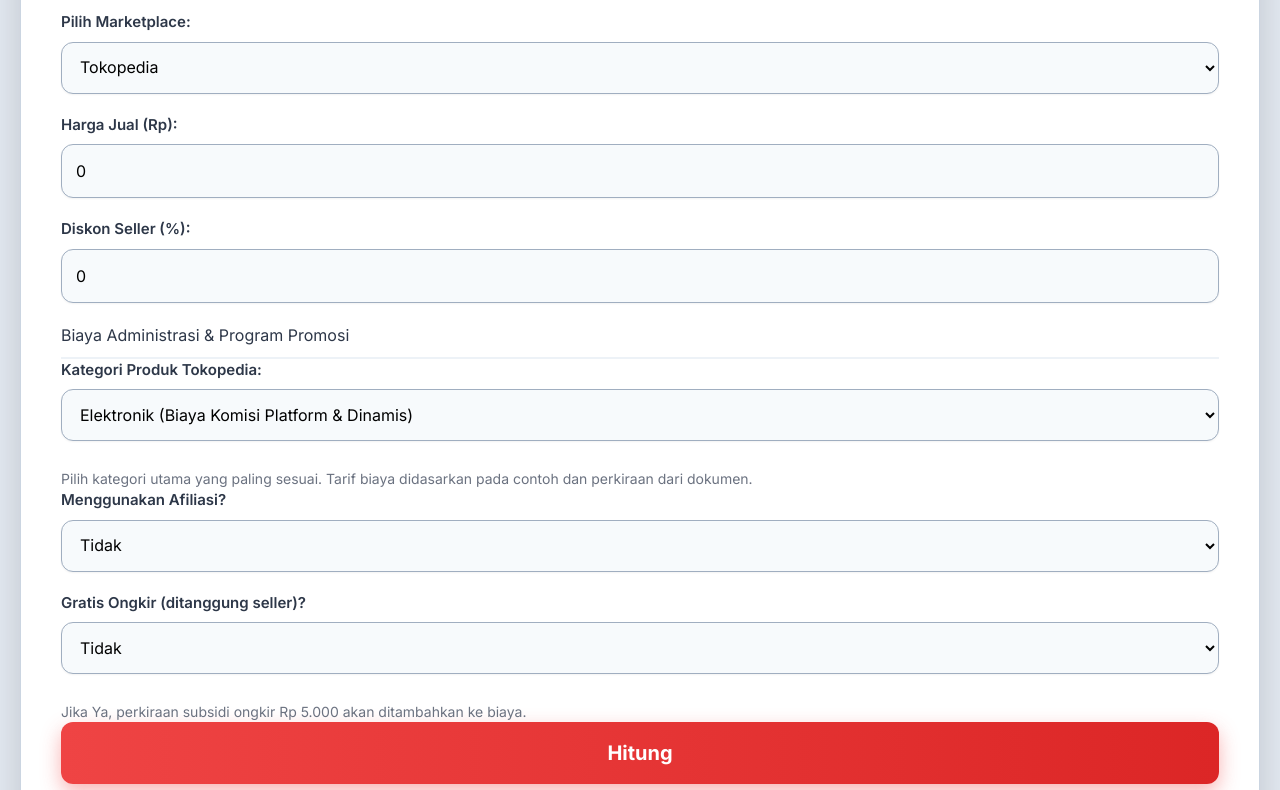
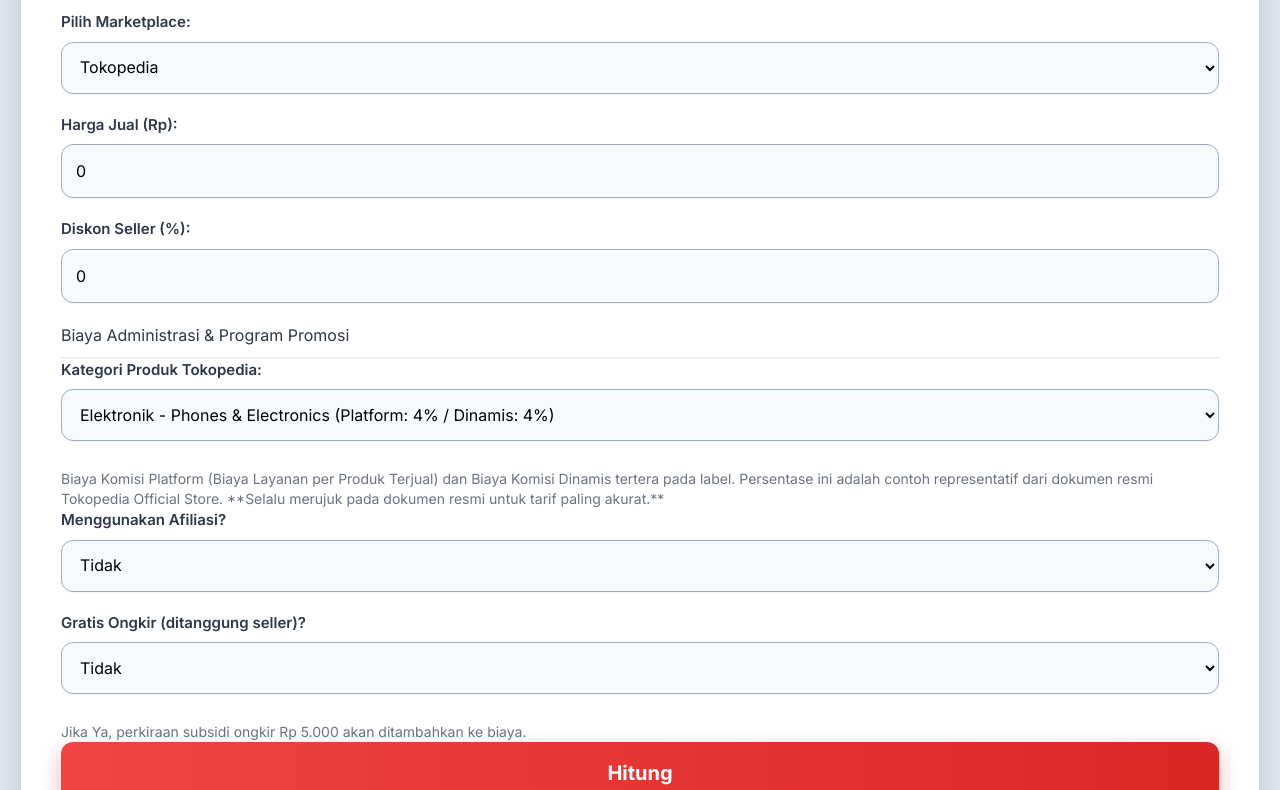
Before and after one commit to ikiytech/Kalkulator-Tokopedia-TikTokShop, a plain HTML site: page index.html in a window 1280 px wide. Shown: the part 187-977 px from the top of the page. Drawn offline with nearby package versions, Linux system fonts and the light colour scheme.

Commit message:
Update index.html

```diff
--- a/index.html
+++ b/index.html
@@ -221,7 +221,7 @@
 <body>
     <div class="container">
         <div class="shopee-link">
-            <a href="shopee.html">Mau Pindah Ke Kalkulator Shopee?</a>
+            <a href="shopee.html">Kalkulator Shopee?</a>
         </div>
         <h1>Kalkulator Biaya Penjual</h1>
         <p class="info-text">Tokopedia & TikTok Shop <span class="branding-text">by ikiytech</span></p>
@@ -248,12 +248,39 @@
             <h2>Biaya Administrasi & Program Promosi</h2>
             <label for="tokopedia-category">Kategori Produk Tokopedia:</label>
             <select id="tokopedia-category" class="shadow-sm">
-                <option value="elektronik">Elektronik (Biaya Komisi Platform & Dinamis)</option>
-                <option value="fashion">Fashion (Biaya Komisi Platform & Dinamis)</option>
-                <option value="fmcg">FMCG (Biaya Komisi Platform & Dinamis)</option>
-                <option value="gayahidup">Gaya Hidup (Biaya Komisi Platform & Dinamis)</option>
+                <option value="elektronik_phones_electronics">Elektronik - Phones & Electronics (Platform: 4% / Dinamis: 4%)</option>
+                <option value="elektronik_household_appliances">Elektronik - Household Appliances (Platform: 6% / Dinamis: 4%)</option>
+                <option value="elektronik_computers_office">Elektronik - Computers & Office Equipment (Platform: 4% / Dinamis: 4%)</option>
+                <option value="elektronik_automotive_motorcycle">Elektronik - Automotive & Motorcycle (Platform: 8.5% / Dinamis: 5.5%)</option>
+                <option value="elektronik_virtual_products">Elektronik - Virtual Products (Platform: 4% / Dinamis: 4%)</option>
+
+                <option value="fashion_jewelry_accessories">Fashion - Jewelry Accessories & Derivatives (Platform: 6% / Dinamis: 4%)</option>
+                <option value="fashion_shoes">Fashion - Shoes (Platform: 7.5% / Dinamis: 5%)</option>
+                <option value="fashion_menswear_underwear">Fashion - Menswear & Underwear (Platform: 7.5% / Dinamis: 5%)</option>
+                <option value="fashion_womenswear_underwear">Fashion - Womenswear & Underwear (Platform: 7.5% / Dinamis: 5.5%)</option>
+                <option value="fashion_muslim_fashion">Fashion - Muslim Fashion (Platform: 7.5% / Dinamis: 5.5%)</option>
+                <option value="fashion_luggage_bags">Fashion - Luggage & Bags (Platform: 7.5% / Dinamis: 5.5%)</option>
+                <option value="fashion_sports_outdoor">Fashion - Sports & Outdoor (Platform: 7.5% / Dinamis: 6%)</option>
+                <option value="fashion_fashion_accessories">Fashion - Fashion Accessories (Platform: 7.5% / Dinamis: 6%)</option>
+
+                <option value="fmcg_kids_fashion">FMCG - Kids' Fashion (Platform: 4% / Dinamis: 4%)</option>
+                <option value="fmcg_health">FMCG - Health (Platform: 4% / Dinamis: 4%)</option>
+                <option value="fmcg_beauty_personal_care">FMCG - Beauty & Personal Care (Platform: 4% / Dinamis: 4%)</option>
+                <option value="fmcg_baby_maternity">FMCG - Baby & Maternity (Platform: 4% / Dinamis: 4%)</option>
+                <option value="fmcg_food_beverages">FMCG - Food & Beverages (Platform: 8.5% / Dinamis: 5%)</option>
+
+                <option value="lifestyle_books_magazines_audio">Lifestyle - Books, Magazines & Audio (Platform: 4% / Dinamis: 5%)</option>
+                <option value="lifestyle_toys_hobbies">Lifestyle - Toys & Hobbies (Platform: 6% / Dinamis: 6%)</option>
+                <option value="lifestyle_pet_supplies">Lifestyle - Pet Supplies (Platform: 6% / Dinamis: 6%)</option>
+                <option value="lifestyle_collectibles">Lifestyle - Collectibles (Platform: 6% / Dinamis: 6%)</option>
+                <option value="lifestyle_textiles_soft_furnishings">Lifestyle - Textiles & Soft Furnishings (Platform: 4% / Dinamis: 5%)</option>
+                <option value="lifestyle_furniture">Lifestyle - Furniture (Platform: 4% / Dinamis: 5%)</option>
+                <option value="lifestyle_tools_hardware">Lifestyle - Tools & Hardware (Platform: 6% / Dinamis: 5.5%)</option>
+                <option value="lifestyle_home_improvement">Lifestyle - Home Improvement (Platform: 6% / Dinamis: 5.5%)</option>
+                <option value="lifestyle_kitchenware">Lifestyle - Kitchenware (Platform: 6% / Dinamis: 6%)</option>
+                <option value="lifestyle_home_supplies">Lifestyle - Home Supplies (Platform: 6% / Dinamis: 6%)</option>
             </select>
-            <p class="text-sm text-gray-500 mt-2">Pilih kategori utama yang paling sesuai. Tarif biaya didasarkan pada contoh dan perkiraan dari dokumen.</p>
+            <p class="text-sm text-gray-500 mt-2">Biaya Komisi Platform (Biaya Layanan per Produk Terjual) dan Biaya Komisi Dinamis tertera pada label. Persentase ini adalah contoh representatif dari dokumen resmi Tokopedia Official Store. **Selalu merujuk pada dokumen resmi untuk tarif paling akurat.**</p>
         </div>
 
         <div id="tiktok-shop-promo-section" class="input-group">
@@ -343,8 +370,8 @@
 
         // Fungsi untuk membersihkan string Rupiah menjadi angka float
         function cleanRupiah(rupiahString) {
-            // Hapus "Rp ", titik, dan koma (jika ada)
-            let cleaned = rupiahString.replace(/[^0-9]/g, ''); // Hanya tinggalkan digit
+            // Hapus semua karakter non-digit
+            let cleaned = rupiahString.replace(/[^0-9]/g, '');
             return parseFloat(cleaned);
         }
 
@@ -376,25 +403,45 @@
         const loadingSpinner = document.getElementById('loading-spinner');
 
         // Tokopedia commission rates (Platform Commission + Dynamic Commission)
-        // These rates are simplified and based on examples/maxima from provided documents.
-        // For full accuracy, users would need to refer to Tokopedia's official seller center.
+        // Platform: "Biaya Layanan" dari PDF Official Store
+        // Dynamic: "Biaya Komisi Dinamis" dari data sebelumnya
         const tokopediaCategoryRates = {
-            'elektronik': { // Representative for Phones & Electronics, Computers, etc. (like Smartphone example)
-                platform: 0.045, // From Smartphone example
-                dynamic: 0.04    // From Smartphone example
-            },
-            'fashion': {    // Representative for various fashion items (like Guitar example)
-                platform: 0.075, // From Guitar example
-                dynamic: 0.06    // From Guitar example
-            },
-            'fmcg': {       // Max dynamic for FMCG (Food & Beverages) is 5%. Assume platform fee is similar for simplification.
-                platform: 0.05,
-                dynamic: 0.05
-            },
-            'gayahidup': {  // Max dynamic for Lifestyle (Toys, Pet Supplies, Kitchenware, Home Supplies) is 6%. Assume platform fee is similar.
-                platform: 0.06,
-                dynamic: 0.06
-            }
+            // Electronics
+            'elektronik_phones_electronics': { platform: 0.04, dynamic: 0.04 }, // 4% for Platform (example Silica Gel Camera), 4% Dynamic
+            'elektronik_household_appliances': { platform: 0.06, dynamic: 0.04 }, // 6% for Platform (example Microphone Camera), 4% Dynamic
+            'elektronik_computers_office': { platform: 0.04, dynamic: 0.04 }, // 4% for Platform, 4% Dynamic
+            'elektronik_automotive_motorcycle': { platform: 0.085, dynamic: 0.055 }, // 8.5% for Platform (example Drone Camera), 5.5% Dynamic
+            'elektronik_virtual_products': { platform: 0.04, dynamic: 0.04 }, // 4% for Platform, 4% Dynamic
+
+            // Fashion (Platform: Menggunakan rate yang lebih tinggi dari marketplace umum karena tidak ada detail spesifik OS di ringkasan PDF)
+            // Dynamic: dari data sebelumnya
+            'fashion_jewelry_accessories': { platform: 0.06, dynamic: 0.04 }, // Platform: 6%, Dynamic: 4%
+            'fashion_shoes': { platform: 0.075, dynamic: 0.05 }, // Platform: 7.5%, Dynamic: 5%
+            'fashion_menswear_underwear': { platform: 0.075, dynamic: 0.05 }, // Platform: 7.5%, Dynamic: 5%
+            'fashion_womenswear_underwear': { platform: 0.075, dynamic: 0.055 }, // Platform: 7.5%, Dynamic: 5.5%
+            'fashion_muslim_fashion': { platform: 0.075, dynamic: 0.055 }, // Platform: 7.5%, Dynamic: 5.5%
+            'fashion_luggage_bags': { platform: 0.075, dynamic: 0.055 }, // Platform: 7.5%, Dynamic: 5.5%
+            'fashion_sports_outdoor': { platform: 0.075, dynamic: 0.06 }, // Platform: 7.5%, Dynamic: 6%
+            'fashion_fashion_accessories': { platform: 0.075, dynamic: 0.06 }, // Platform: 7.5%, Dynamic: 6%
+
+            // FMCG (Platform: "Biaya Layanan" berdasarkan contoh PDF Official Store, Dynamic: dari data sebelumnya)
+            'fmcg_kids_fashion': { platform: 0.04, dynamic: 0.04 }, // Platform: 4%, Dynamic: 4%
+            'fmcg_health': { platform: 0.04, dynamic: 0.04 }, // Platform: 4%, Dynamic: 4%
+            'fmcg_beauty_personal_care': { platform: 0.04, dynamic: 0.04 }, // Platform: 4%, Dynamic: 4%
+            'fmcg_baby_maternity': { platform: 0.04, dynamic: 0.04 }, // Platform: 4%, Dynamic: 4%
+            'fmcg_food_beverages': { platform: 0.085, dynamic: 0.05 }, // Platform: 8.5% (contoh Meat), Dynamic: 5%
+
+            // Lifestyle (Platform: "Biaya Layanan" berdasarkan contoh PDF Official Store, Dynamic: dari data sebelumnya)
+            'lifestyle_books_magazines_audio': { platform: 0.04, dynamic: 0.05 }, // Platform: 4%, Dynamic: 5%
+            'lifestyle_toys_hobbies': { platform: 0.06, dynamic: 0.06 }, // Platform: 6%, Dynamic: 6%
+            'lifestyle_pet_supplies': { platform: 0.06, dynamic: 0.06 }, // Platform: 6%, Dynamic: 6%
+            'lifestyle_collectibles': { platform: 0.06, dynamic: 0.06 }, // Platform: 6%, Dynamic: 6%
+            'lifestyle_textiles_soft_furnishings': { platform: 0.04, dynamic: 0.05 }, // Platform: 4%, Dynamic: 5%
+            'lifestyle_furniture': { platform: 0.04, dynamic: 0.05 }, // Platform: 4%, Dynamic: 5%
+            'lifestyle_tools_hardware': { platform: 0.06, dynamic: 0.055 }, // Platform: 6%, Dynamic: 5.5%
+            'lifestyle_home_improvement': { platform: 0.06, dynamic: 0.055 }, // Platform: 6%, Dynamic: 5.5%
+            'lifestyle_kitchenware': { platform: 0.06, dynamic: 0.06 }, // Platform: 6%, Dynamic: 6%
+            'lifestyle_home_supplies': { platform: 0.06, dynamic: 0.06 }, // Platform: 6%, Dynamic: 6%
         };
         const TOKOPEDIA_MAX_DYNAMIC_FEE_CAP = 40000; // Rp 40.000 for dynamic commission
         const FREE_SHIPPING_SUBSIDY = 5000; // Example fixed subsidy if seller covers free shipping
@@ -522,7 +569,7 @@
                 const rates = tokopediaCategoryRates[category];
 
                 if (rates) {
-                    // Hitung Biaya Komisi Platform
+                    // Hitung Biaya Komisi Platform (Biaya Layanan)
                     platformCommissionFee = priceAfterDiscount * rates.platform;
 
                     // Hitung Biaya Komisi Dinamis
```
